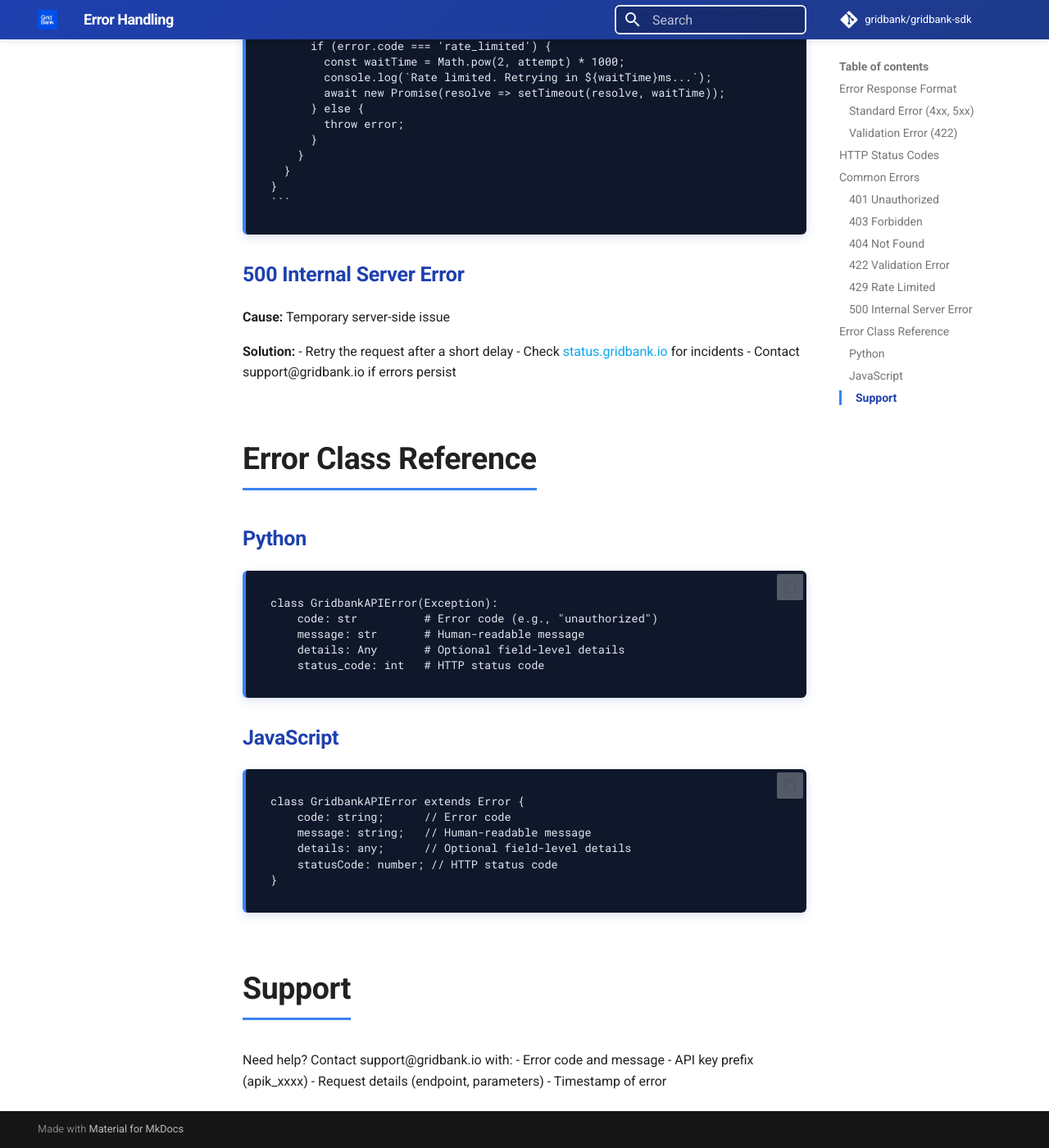
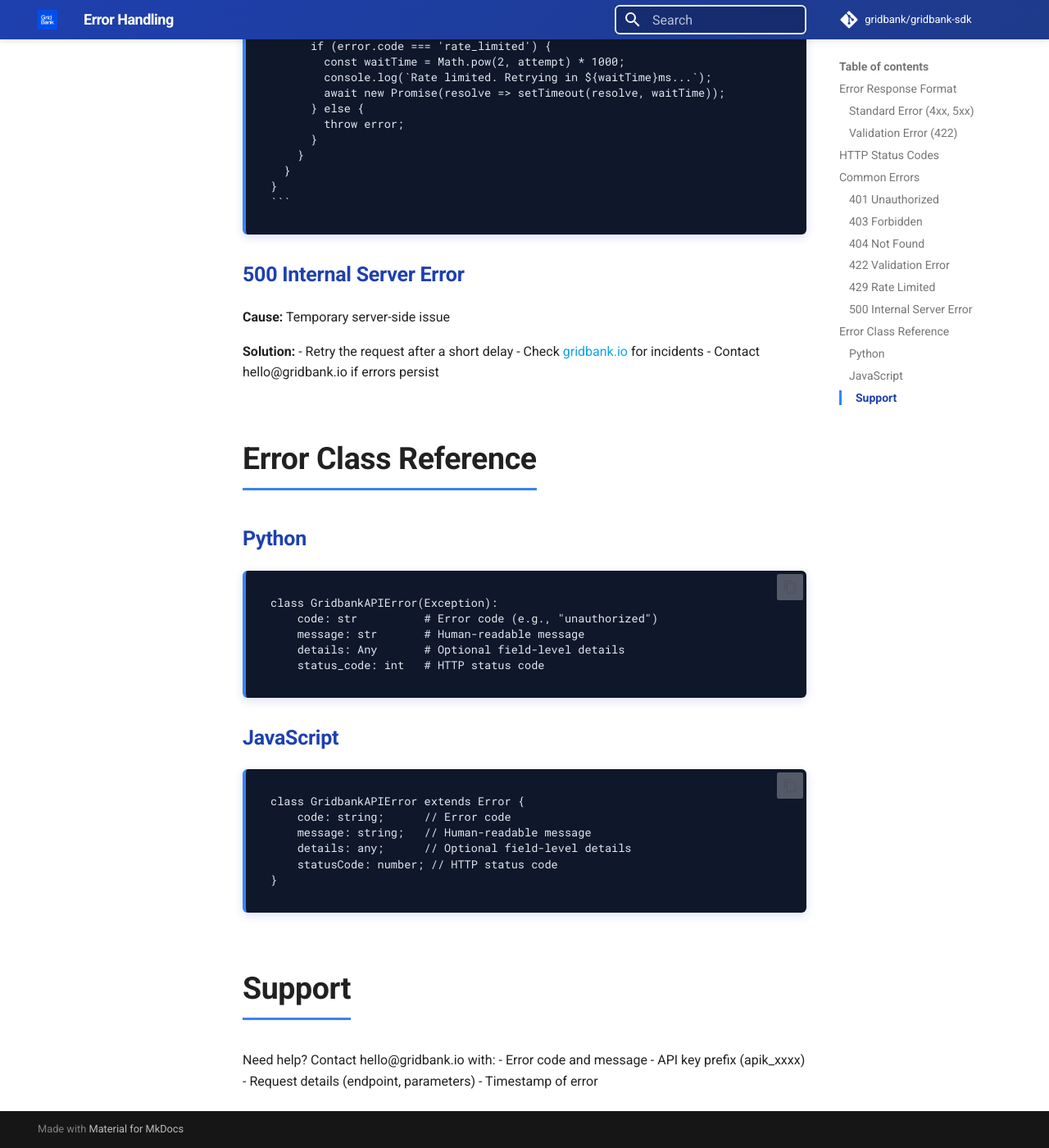
Before and after one commit to GridBank/gridbank-sdk, an MkDocs documentation site: the page built from docs/errors.md, in a window 1280 px wide and 1400 px high, scrolled down 5728 px. Shown: the whole window at 82% size. Built offline with MkDocs 1.6.1 and Material for MkDocs 9.7.7, drawn with Linux system fonts in a browser that asks for light colours; comment, search, counter and statistics services are not loaded.

Commit message:
update contact emails

```diff
--- a/docs/errors.md
+++ b/docs/errors.md
@@ -237,8 +237,8 @@ All GridBank API responses use standard HTTP status codes. Non-2xx responses inc
 
 **Solution:**
 - Retry the request after a short delay
-- Check [status.gridbank.io](https://status.gridbank.io) for incidents
-- Contact support@gridbank.io if errors persist
+- Check [gridbank.io](https://gridbank.io) for incidents
+- Contact hello@gridbank.io if errors persist
 
 ## Error Class Reference
 
@@ -265,7 +265,7 @@ class GridbankAPIError extends Error {
 
 ## Support
 
-Need help? Contact support@gridbank.io with:
+Need help? Contact hello@gridbank.io with:
 - Error code and message
 - API key prefix (apik_xxxx)
 - Request details (endpoint, parameters)
```
Also changed, not shown: docs/api-reference.md (+2 -2 lines), docs/getting-started.md (+2 -2 lines), docs/index.md (+1 -1 lines), python/README.md (+1 -1 lines).
